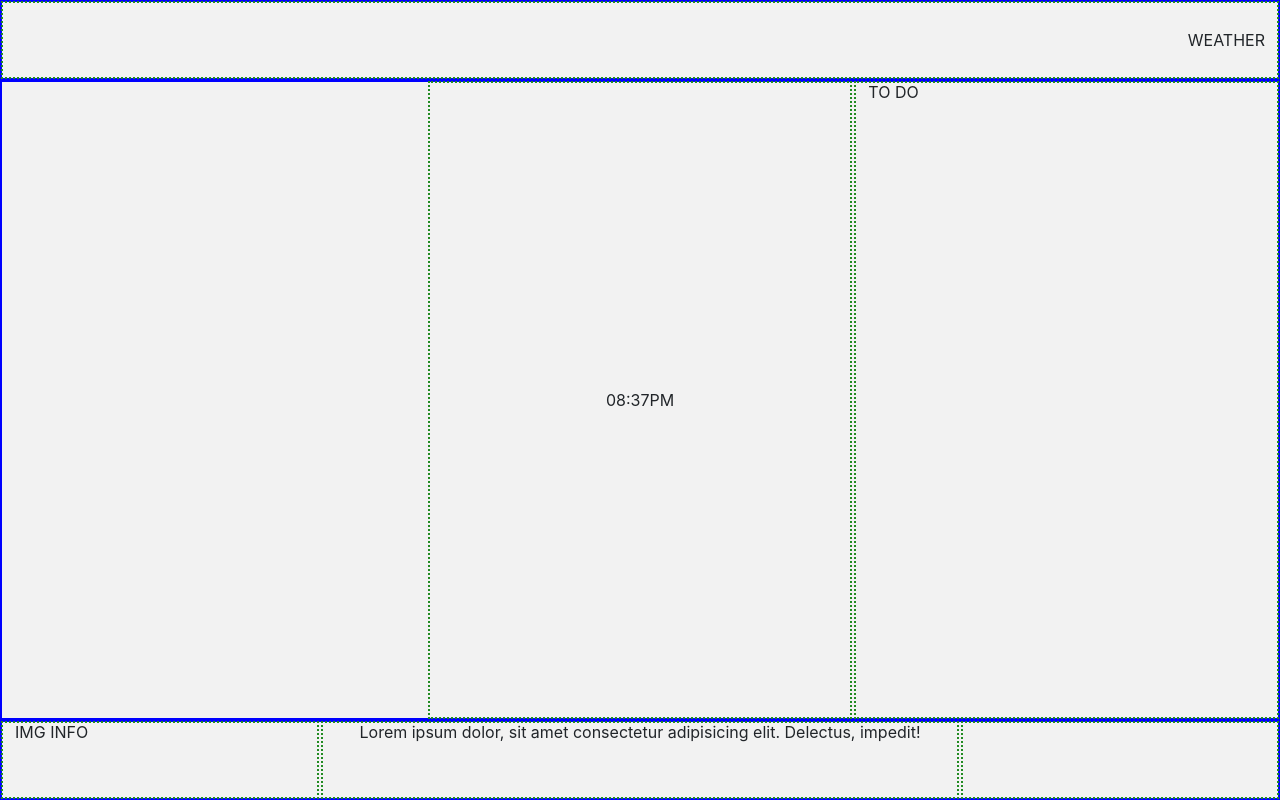
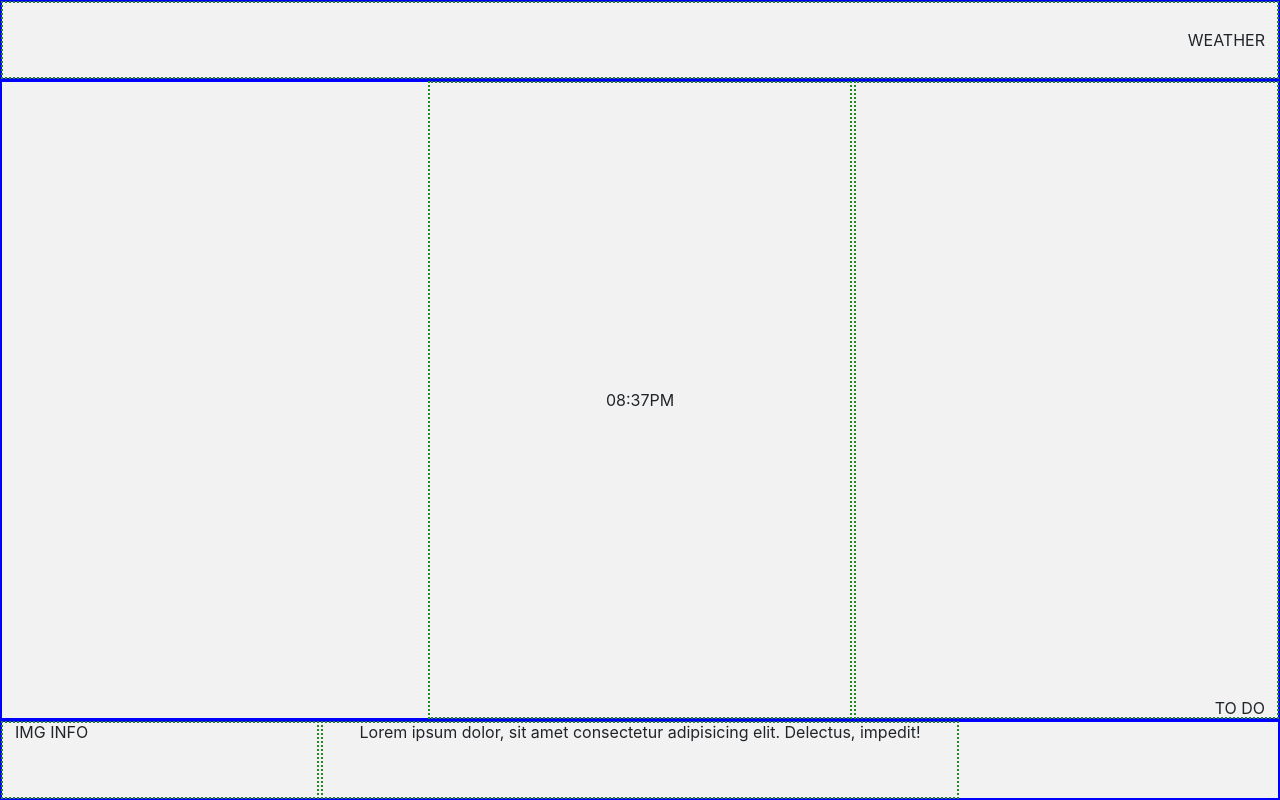
Before and after one commit to hollidavis/Inspire, a website with bundled scripts: page index.html in a window 1280 px wide. Built offline with nearby package versions, Linux system fonts and the light colour scheme.

Commit message:
minor HTML position changes

```diff
--- a/index.html
+++ b/index.html
@@ -37,6 +37,7 @@
 <!-- bg-transparent text-light at the body level-->
 
 <body class="debug">
+    <!-- Weather -->
     <header class="container-fluid">
         <div class="row h-100">
             <div class="col d-flex justify-content-end align-items-center">
@@ -44,27 +45,32 @@
             </div>
         </div>
     </header>
+    <!-- Clock & To Do -->
     <main class="container-fluid">
         <div class="row h-100 justify-content-end">
+            <!-- Clock -->
             <div class="col-md-4 d-flex flex-column justify-content-center align-items-center">
                 <div id="clock" class="clock"></div>
             </div>
-            <div class="col-md-4">
+            <!-- To Do -->
+            <div class="col-md-4 d-flex justify-content-end align-items-end">
                 <div id="todo">TO DO</div>
             </div>
         </div>
     </main>
+    <!-- Img Info & Quote -->
     <footer class="container-fluid">
-        <div class="row h-100">
+        <div class="row h-100 justify-content-start">
+            <!-- Img Info -->
             <div class="col-md-3">
                 <div id="img-info">IMG INFO</div>
             </div>
+            <!-- Quote -->
             <div class="col-md-6">
                 <div id="quote" class="text-center">Lorem ipsum dolor, sit amet consectetur adipisicing elit. Delectus,
                     impedit!
                 </div>
             </div>
-            <div class="col-md-3"></div>
         </div>
     </footer>
     <script src="https://cdnjs.cloudflare.com/ajax/libs/axios/0.21.1/axios.min.js"
```
